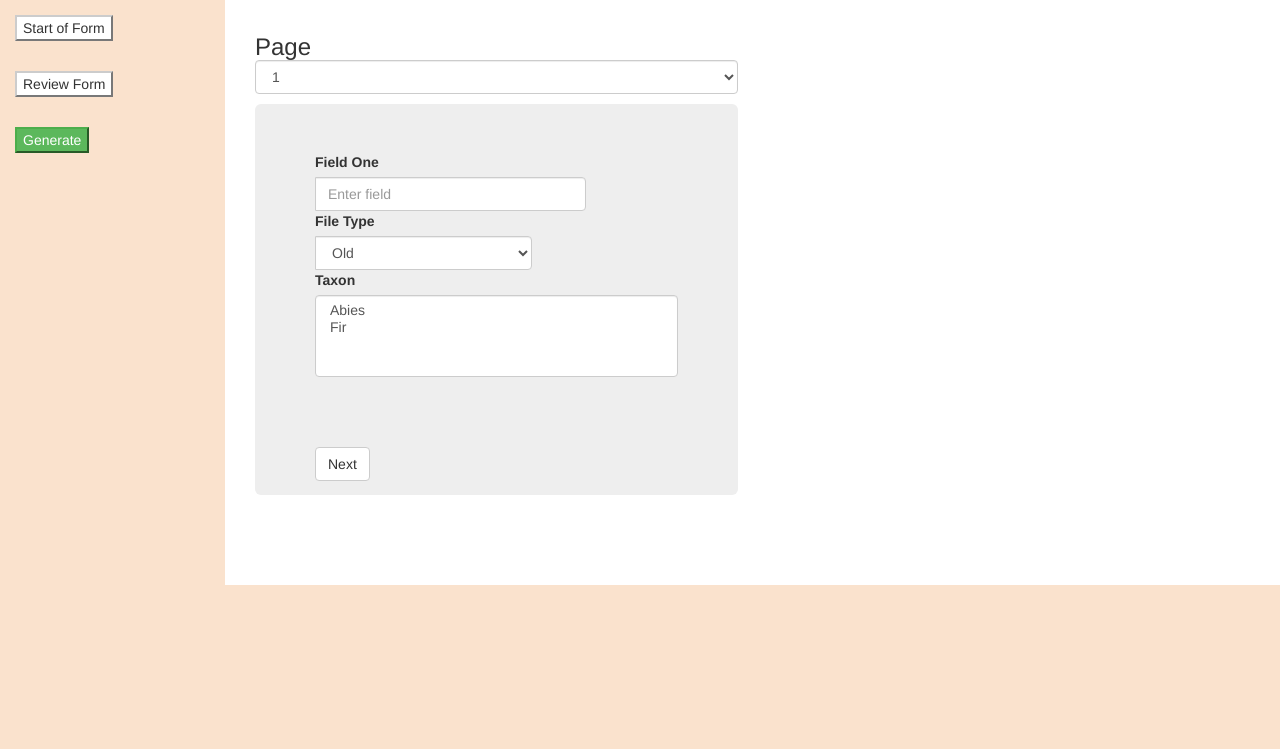
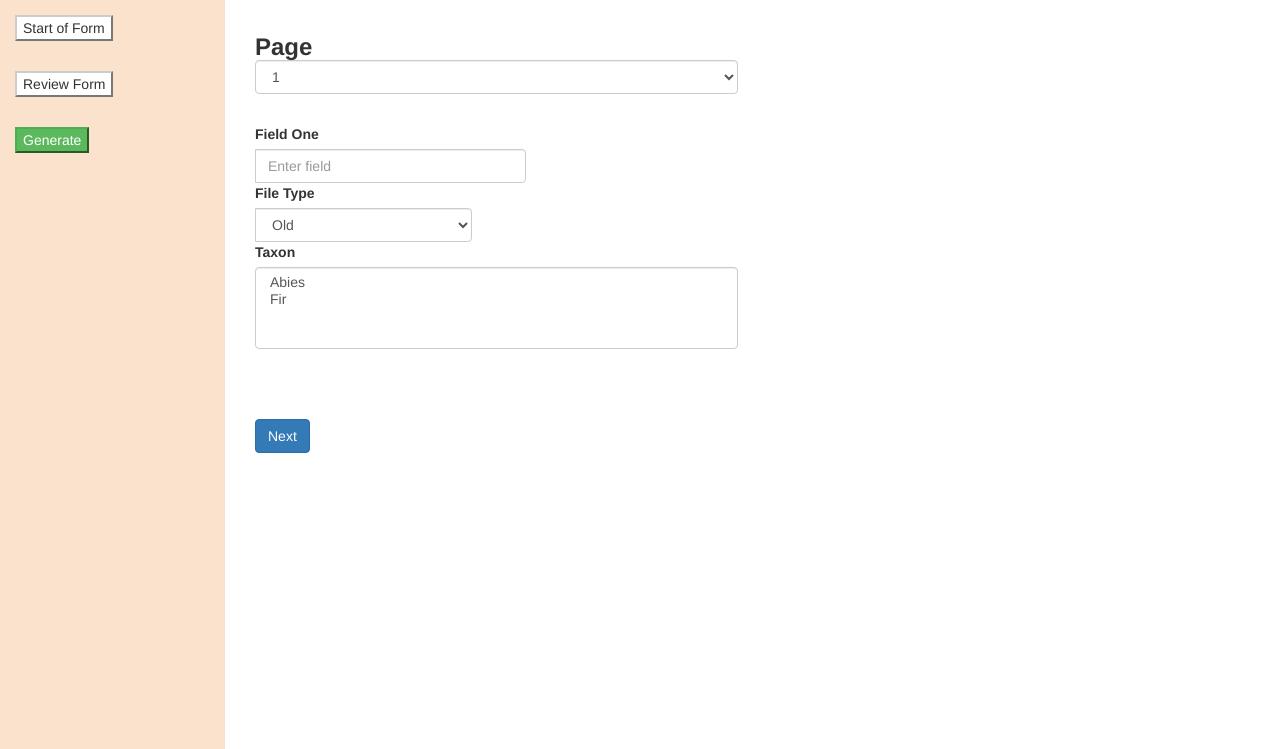
Before and after one commit to mnaircckel/calpalyn-web-gen, a Flask app: page / in a window 1280 px wide. Shown: the part 51-800 px from the top of the page. Run offline with Flask 2, Linux system fonts and the light colour scheme; some libraries are stand-ins or nearby versions.

Commit message:
Remove jumbo

```diff
--- a/static/sb-admin.css
+++ b/static/sb-admin.css
@@ -8,7 +8,7 @@
 
 body {
     margin-top: 100px;
-    background-color: #FAE2CD;
+    background-color: #FFFFFF;
 }
 
 @media(min-width:768px) {
--- a/templates/index.html
+++ b/templates/index.html
@@ -61,13 +61,15 @@
                         <!-- /.row -->
                         <div class="row">
                             <div class="col-lg-6">
+
+                                <!-- Page Select -->
                                 <h3>
-                                Page
+                                    <b>Page</b>
                                     <select v-model="page" class="form-control">
                                         <option :value="pageNum" v-text="pageNum" v-for="pageNum in maxPage"></option>
                                     </select>
                                 </h3>
-                                <div class="jumbotron">
+                                <br>
 
                                 <!-- Pages for Calpalyn -->
                                 <div v-show="page === 1 || page === maxPage">
@@ -121,17 +123,18 @@
                                 </div>
                                 <!-- End Pages for Calpalyn -->
 
+                                <!-- Forward / Back -->
                                 <div class="container-footer" v-if="page !== maxPage && page != 1">
-                                        <button type="button" v-on:click="previousPage" class="btn btn-default">Previous</button>
-                                        <button type="button" v-on:click="nextPage" class="btn btn-default">Next</button>
+                                    <button type="button" v-on:click="previousPage" class="btn btn-primary">Previous</button>
+                                    <button type="button" v-on:click="nextPage" class="btn btn-primary">Next</button>
                                 </div>
                                 <div class="container-footer" v-else-if="page !== 1">
-                                        <button type="button" v-on:click="previousPage" class="btn btn-default">Previous</button>
+                                    <button type="button" v-on:click="previousPage" class="btn btn-primary">Previous</button>
                                 </div>
                                 <div class="container-footer" v-else>
-                                        <button type="button" v-on:click="nextPage" class="btn btn-default">Next</button>
+                                    <button type="button" v-on:click="nextPage" class="btn btn-primary">Next</button>
                                 </div>
-                                </div>
+
                             </div>
                         </div>
                     </div>
```
Lines whose indentation alone changed are shown as unchanged.
